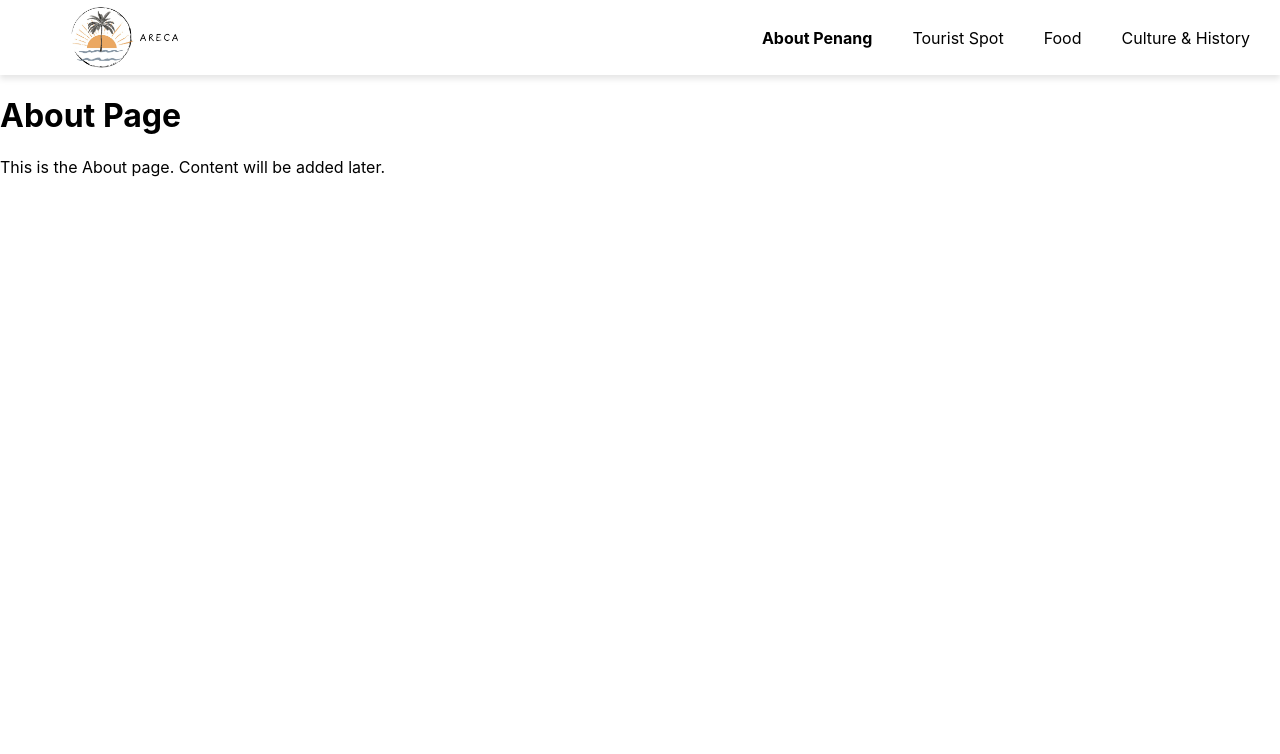
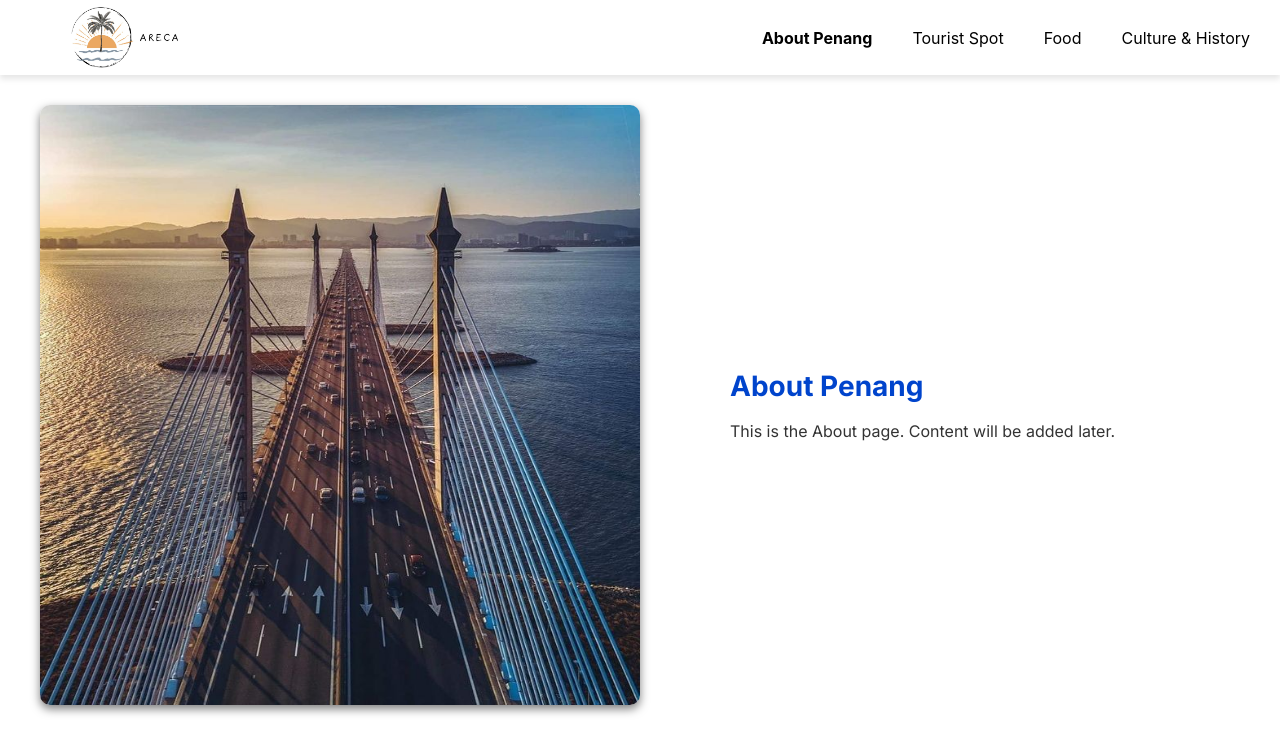
Before and after one commit to needydevil/Penang, a React (Create React App) app: page /about in a window 1280 px wide. Shown: the top 754 px of the page. Built offline with nearby package versions, Linux system fonts and the light colour scheme.

Commit message:
About penang image, moving text to side of picture

```diff
--- /dev/null
+++ b/src/pages/About.css
@@ -0,0 +1,41 @@
+.about {
+    display: flex;
+    /* Enables Flexbox layout */
+    align-items: center;
+    /* Aligns items vertically */
+    gap: 40px;
+    /* Adds space between the image and text */
+    margin: 20px auto;
+    max-width: 1200px;
+    padding: 10px;
+}
+
+.about-png-image {
+    width: 600px;
+    height: 600px;
+    border-radius: 10px;
+    box-shadow: 0px 4px 10px rgba(0, 0, 0, 0.5);
+    margin: 0;
+}
+
+.about .aboutText {
+    flex: 1;
+    font-family: 'Inter', Arial, sans-serif;
+    text-align: left;
+    color: #333;
+    max-width: 450px;
+}
+
+.about .aboutText h1 {
+    font-size: 28px;
+    margin-bottom: 10px;
+    margin-left: 50px;
+    color: #0044cc;
+}
+
+.about .aboutText p {
+    font-size: 16px;
+    line-height: 1.6;
+    margin-left: 50px;
+    text-align: justify;
+}
--- a/src/pages/About.js
+++ b/src/pages/About.js
@@ -1,10 +1,18 @@
 import React from 'react';
+import './About.css';
 
 const About = () => {
     return (
-        <div>
-            <h1>About Page</h1>
-            <p>This is the About page. Content will be added later.</p>
+        <div className='about'>
+            <img
+                className="about-png-image"
+                src="/about-Png.jpg"
+                alt="Penang Bridge"
+            />
+            <div className='aboutText'>
+                <h1>About Penang</h1>
+                <p>This is the About page. Content will be added later.</p>
+            </div>
         </div>
     );
 };
```
Also changed, not shown: public/about-png.jpg (added).
